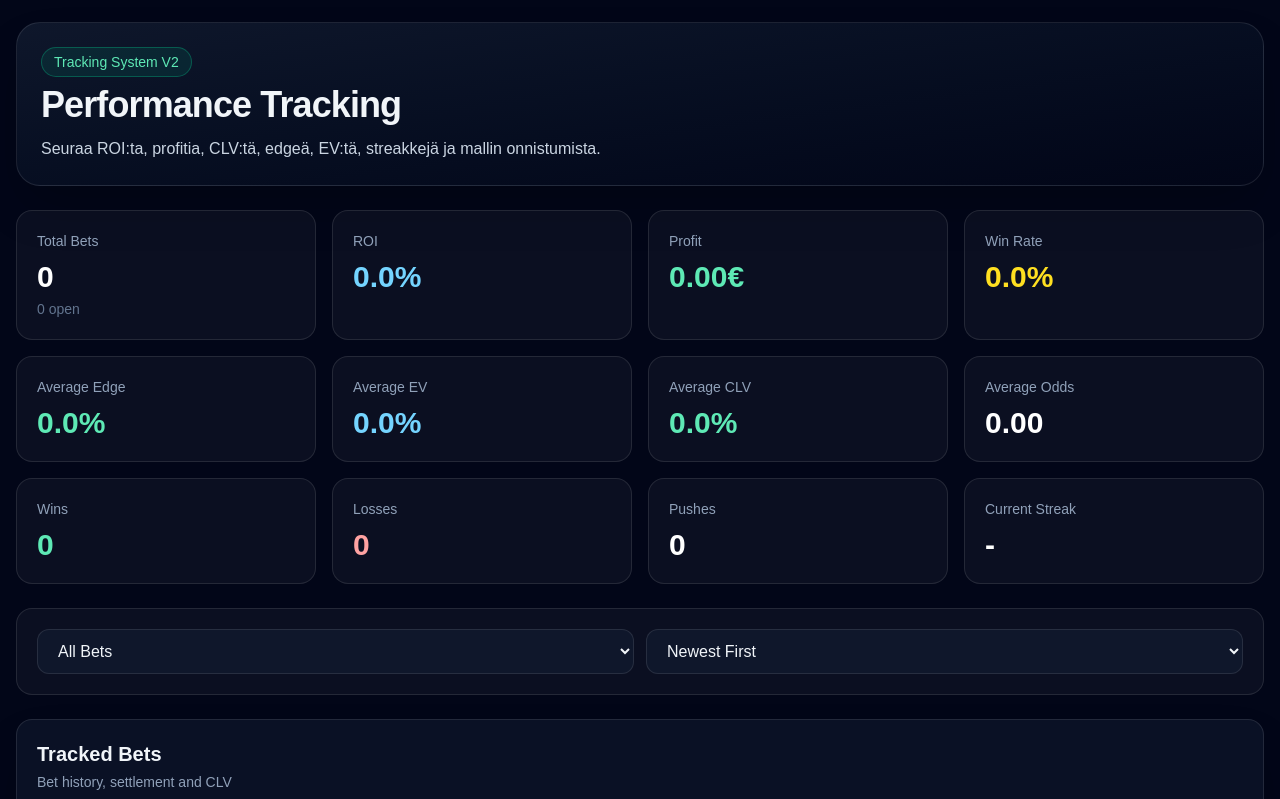
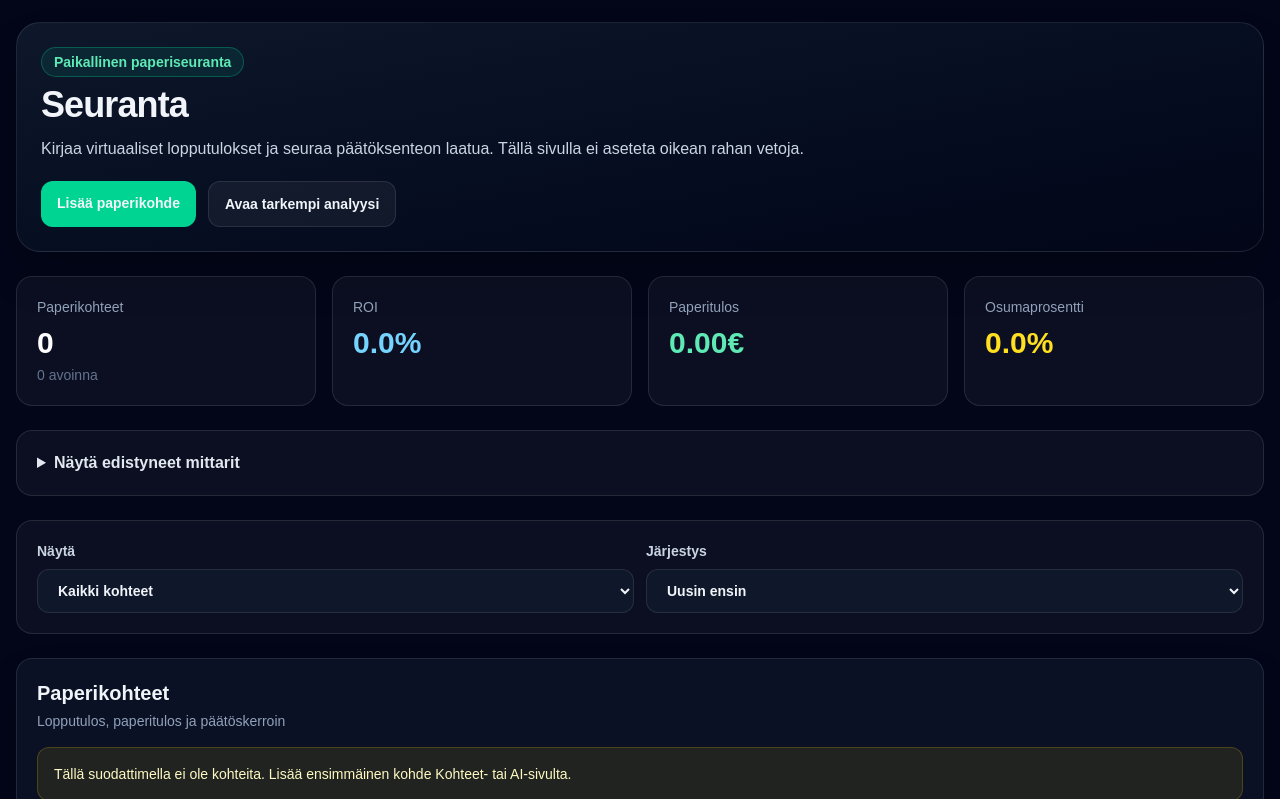
Before and after one commit to vv-glitchhub/scorecaster, a Next.js app: page /tracking in a window 1280 px wide. Shown: the part 341-1140 px from the top of the page. Built offline with nearby package versions, Linux system fonts and the light colour scheme.

Commit message:
Simplify and translate the web paper tracking experience

```diff
--- a/app/tracking/page.jsx
+++ b/app/tracking/page.jsx
@@ -1,8 +1,8 @@
 "use client";
 
 import { useEffect, useState } from "react";
+import Link from "next/link";
 import Panel from "../components/Panel";
-
 import {
   getTrackedBets,
   settleTrackedBet,
@@ -10,26 +10,19 @@ import {
   clearTrackedBets,
   updateClosingOdds
 } from "../../lib/tracking-storage";
-
 import {
   calculateTrackingStats,
   calculateProfitLoss,
   calculateCLV
 } from "../../lib/tracking-engine";
-
 import { formatPercent, formatMoney } from "../../lib/analysis-engine";
 
 function StatBox({ title, value, subtitle, tone = "default" }) {
   const color =
-    tone === "green"
-      ? "text-emerald-300"
-      : tone === "red"
-      ? "text-red-300"
-      : tone === "blue"
-      ? "text-sky-300"
-      : tone === "yellow"
-      ? "text-yellow-300"
-      : "text-white";
+    tone === "green" ? "text-emerald-300" :
+    tone === "red" ? "text-red-300" :
+    tone === "blue" ? "text-sky-300" :
+    tone === "yellow" ? "text-yellow-300" : "text-white";
 
   return (
     <div className="rounded-2xl border border-white/10 bg-white/[0.04] p-5">
@@ -38,6 +31,20 @@ function StatBox({ title, value, subtitle, tone = "default" }) {
       {subtitle && <div className="mt-1 text-sm text-slate-500">{subtitle}</div>}
     </div>
   );
+}
+
+function resultLabel(result) {
+  if (result === "win") return "Voitto";
+  if (result === "loss") return "Tappio";
+  if (result === "push") return "Palautus";
+  return "Avoin";
+}
+
+function resultClass(result) {
+  if (result === "win") return "border-emerald-400/30 bg-emerald-400/10 text-emerald-300";
+  if (result === "loss") return "border-red-400/30 bg-red-400/10 text-red-300";
+  if (result === "push") return "border-sky-400/30 bg-sky-400/10 text-sky-300";
+  return "border-yellow-400/30 bg-yellow-400/10 text-yellow-300";
 }
 
 export default function TrackingPage() {
@@ -58,12 +65,14 @@ export default function TrackingPage() {
     refresh();
   }
 
-  function deleteBet(id) {
+  function removeBet(id) {
+    if (!window.confirm("Poistetaanko tämä paperikohde historiasta?")) return;
     deleteTrackedBet(id);
     refresh();
   }
 
   function clearAll() {
+    if (!window.confirm("Poistetaanko koko paikallinen paperihistoria? Tätä ei voi perua.")) return;
     clearTrackedBets();
     refresh();
   }
@@ -74,7 +83,6 @@ export default function TrackingPage() {
   }
 
   const stats = calculateTrackingStats(bets);
-
   const filteredBets = bets
     .filter((bet) => {
       if (filter === "all") return true;
@@ -88,261 +96,144 @@ export default function TrackingPage() {
     .sort((a, b) => {
       const dateA = new Date(a.createdAt || 0).getTime();
       const dateB = new Date(b.createdAt || 0).getTime();
-
       return sortOrder === "newest" ? dateB - dateA : dateA - dateB;
     });
 
   return (
     <div className="space-y-6">
       <section className="rounded-3xl border border-white/10 bg-gradient-to-br from-slate-900 to-slate-950 p-6 shadow-2xl">
-        <div className="mb-2 inline-flex rounded-full border border-emerald-400/30 bg-emerald-400/10 px-3 py-1 text-sm text-emerald-300">
-          Tracking System V2
+        <div className="mb-2 inline-flex rounded-full border border-emerald-400/30 bg-emerald-400/10 px-3 py-1 text-sm font-black text-emerald-300">
+          Paikallinen paperiseuranta
         </div>
-
-        <h1 className="text-4xl font-black tracking-tight">
-          Performance Tracking
-        </h1>
-
-        <p className="mt-3 text-slate-300">
-          Seuraa ROI:ta, profitia, CLV:tä, edgeä, EV:tä, streakkejä ja mallin
-          onnistumista.
+        <h1 className="text-4xl font-black tracking-tight">Seuranta</h1>
+        <p className="mt-3 max-w-3xl text-slate-300">
+          Kirjaa virtuaaliset lopputulokset ja seuraa päätöksenteon laatua. Tällä sivulla ei aseteta oikean rahan vetoja.
         </p>
-
-        {bets.length > 0 && (
-          <button
-            onClick={clearAll}
-            className="mt-5 rounded-xl border border-red-400/30 bg-red-400/10 px-4 py-2 font-bold text-red-300 hover:bg-red-400/20"
-          >
-            Clear All Local Bets
-          </button>
-        )}
+        <div className="mt-5 flex flex-wrap gap-3">
+          <Link href="/betting" className="rounded-xl bg-emerald-400 px-4 py-3 text-sm font-black text-slate-950">Lisää paperikohde</Link>
+          <Link href="/analytics" className="rounded-xl border border-white/10 bg-white/5 px-4 py-3 text-sm font-black">Avaa tarkempi analyysi</Link>
+          {bets.length > 0 && (
+            <button onClick={clearAll} className="rounded-xl border border-red-400/30 bg-red-400/10 px-4 py-3 text-sm font-black text-red-300 hover:bg-red-400/20">
+              Tyhjennä paikallinen historia
+            </button>
+          )}
+        </div>
       </section>
 
-      <section className="grid gap-4 md:grid-cols-2 xl:grid-cols-4">
-        <StatBox
-          title="Total Bets"
-          value={stats.totalBets}
-          subtitle={`${stats.openBets} open`}
-        />
+      <section className="grid gap-4 sm:grid-cols-2 xl:grid-cols-4">
+        <StatBox title="Paperikohteet" value={stats.totalBets} subtitle={`${stats.openBets} avoinna`} />
         <StatBox title="ROI" value={formatPercent(stats.roi)} tone="blue" />
-        <StatBox
-          title="Profit"
-          value={formatMoney(stats.totalProfit)}
-          tone={stats.totalProfit >= 0 ? "green" : "red"}
-        />
-        <StatBox
-          title="Win Rate"
-          value={formatPercent(stats.winRate)}
-          tone="yellow"
-        />
+        <StatBox title="Paperitulos" value={formatMoney(stats.totalProfit)} tone={stats.totalProfit >= 0 ? "green" : "red"} />
+        <StatBox title="Osumaprosentti" value={formatPercent(stats.winRate)} tone="yellow" />
+      </section>
 
-        <StatBox
-          title="Average Edge"
-          value={formatPercent(stats.averageEdge)}
-          tone="green"
-        />
-        <StatBox
-          title="Average EV"
-          value={formatPercent(stats.averageEV)}
-          tone="blue"
-        />
-        <StatBox
-          title="Average CLV"
-          value={formatPercent(stats.averageCLV)}
-          tone={stats.averageCLV >= 0 ? "green" : "red"}
-        />
-        <StatBox title="Average Odds" value={stats.averageOdds.toFixed(2)} />
-
-        <StatBox title="Wins" value={stats.wins} tone="green" />
-        <StatBox title="Losses" value={stats.losses} tone="red" />
-        <StatBox title="Pushes" value={stats.pushes} />
-        <StatBox title="Current Streak" value={stats.currentStreak} />
-      </section>
+      <details className="rounded-2xl border border-white/10 bg-white/[0.04] p-5">
+        <summary className="cursor-pointer font-black text-slate-200">Näytä edistyneet mittarit</summary>
+        <div className="mt-4 grid gap-3 sm:grid-cols-2 lg:grid-cols-4">
+          <StatBox title="Keskimääräinen edge" value={formatPercent(stats.averageEdge)} tone="green" />
+          <StatBox title="Keskimääräinen EV" value={formatPercent(stats.averageEV)} tone="blue" />
+          <StatBox title="Keskimääräinen CLV" value={formatPercent(stats.averageCLV)} tone={stats.averageCLV >= 0 ? "green" : "red"} />
+          <StatBox title="Keskimääräinen kerroin" value={stats.averageOdds.toFixed(2)} />
+          <StatBox title="Voitot" value={stats.wins} tone="green" />
+          <StatBox title="Tappiot" value={stats.losses} tone="red" />
+          <StatBox title="Palautukset" value={stats.pushes} />
+          <StatBox title="Nykyinen putki" value={stats.currentStreak} />
+        </div>
+      </details>
 
       <section className="rounded-2xl border border-white/10 bg-white/[0.04] p-5">
         <div className="grid gap-3 md:grid-cols-2">
-          <select
-            value={filter}
-            onChange={(event) => setFilter(event.target.value)}
-            className="rounded-xl border border-white/10 bg-slate-900 px-4 py-3 text-slate-100 outline-none"
-          >
-            <option value="all">All Bets</option>
-            <option value="open">Open Bets</option>
-            <option value="settled">Settled Bets</option>
-            <option value="wins">Wins</option>
-            <option value="losses">Losses</option>
-            <option value="pushes">Pushes</option>
-          </select>
-
-          <select
-            value={sortOrder}
-            onChange={(event) => setSortOrder(event.target.value)}
-            className="rounded-xl border border-white/10 bg-slate-900 px-4 py-3 text-slate-100 outline-none"
-          >
-            <option value="newest">Newest First</option>
-            <option value="oldest">Oldest First</option>
-          </select>
+          <label className="text-sm font-bold text-slate-300">
+            Näytä
+            <select aria-label="Suodata paperikohteita" value={filter} onChange={(event) => setFilter(event.target.value)} className="mt-2 w-full rounded-xl border border-white/10 bg-slate-900 px-4 py-3 text-slate-100 outline-none">
+              <option value="all">Kaikki kohteet</option>
+              <option value="open">Avoimet</option>
+              <option value="settled">Ratkaistut</option>
+              <option value="wins">Voitot</option>
+              <option value="losses">Tappiot</option>
+              <option value="pushes">Palautukset</option>
+            </select>
+          </label>
+          <label className="text-sm font-bold text-slate-300">
+            Järjestys
+            <select aria-label="Järjestä paperikohteet" value={sortOrder} onChange={(event) => setSortOrder(event.target.value)} className="mt-2 w-full rounded-xl border border-white/10 bg-slate-900 px-4 py-3 text-slate-100 outline-none">
+              <option value="newest">Uusin ensin</option>
+              <option value="oldest">Vanhin ensin</option>
+            </select>
+          </label>
         </div>
       </section>
 
-      <Panel title="Tracked Bets" subtitle="Bet history, settlement and CLV">
+      <Panel title="Paperikohteet" subtitle="Lopputulos, paperitulos ja päätöskerroin">
         <div className="space-y-4">
           {filteredBets.length === 0 && (
-            <div className="rounded-xl bg-white/[0.04] p-4 text-sm text-slate-400">
-              No tracked bets found with current filters.
+            <div className="rounded-xl border border-yellow-400/20 bg-yellow-400/10 p-4 text-sm text-yellow-100">
+              Tällä suodattimella ei ole kohteita. Lisää ensimmäinen kohde Kohteet- tai AI-sivulta.
             </div>
           )}
 
           {filteredBets.map((bet) => {
-            const profit = calculateProfitLoss({
-              stake: bet.stake,
-              odds: bet.odds,
-              result: bet.result
-            });
-
-            const clv = calculateCLV({
-              odds: bet.odds,
-              closingOdds: bet.closingOdds
-            });
+            const profit = calculateProfitLoss({ stake: bet.stake, odds: bet.odds, result: bet.result });
+            const clv = calculateCLV({ odds: bet.odds, closingOdds: bet.closingOdds });
 
             return (
-              <div
-                key={bet.id}
-                className="rounded-2xl border border-white/10 bg-white/[0.04] p-5"
-              >
-                <div className="flex flex-col gap-4 lg:flex-row lg:items-center lg:justify-between">
-                  <div>
-                    <div className="text-xl font-black">{bet.match}</div>
-
-                    <div className="mt-2 text-sm text-slate-400">
-                      {bet.selection} @ {bet.odds}
+              <article key={bet.id} className="rounded-2xl border border-white/10 bg-white/[0.04] p-5">
+                <div className="flex flex-col gap-4 lg:flex-row lg:items-start lg:justify-between">
+                  <div className="min-w-0">
+                    <div className="flex flex-wrap items-center gap-2">
+                      <span className={`rounded-full border px-3 py-1 text-xs font-black ${resultClass(bet.result)}`}>{resultLabel(bet.result)}</span>
+                      <span className="text-xs text-slate-500">{bet.createdAt ? new Date(bet.createdAt).toLocaleString("fi-FI") : "Päivämäärä puuttuu"}</span>
                     </div>
-
-                    <div className="mt-2 text-xs text-slate-500">
-                      {bet.createdAt
-                        ? new Date(bet.createdAt).toLocaleString("fi-FI")
-                        : "No date"}
-                    </div>
+                    <h2 className="mt-3 text-xl font-black">{bet.match}</h2>
+                    <div className="mt-2 text-sm text-slate-400">{bet.selection} @ {bet.odds}</div>
                   </div>
-
-                  <div className="rounded-xl bg-slate-950 px-4 py-3 text-right">
-                    <div className="text-sm text-slate-400">Stake</div>
-                    <div className="mt-1 text-xl font-black text-emerald-300">
-                      {formatMoney(bet.stake)}
-                    </div>
+                  <div className="rounded-xl bg-slate-950 px-4 py-3 lg:text-right">
+                    <div className="text-sm text-slate-400">Paperipanos</div>
+                    <div className="mt-1 text-xl font-black text-emerald-300">{formatMoney(bet.stake)}</div>
                   </div>
                 </div>
 
-                <div className="mt-5 grid gap-3 md:grid-cols-5">
-                  <div className="rounded-xl bg-slate-950 p-4">
-                    <div className="text-sm text-slate-400">Edge</div>
-                    <div className="mt-2 text-xl font-black text-emerald-300">
-                      {formatPercent(bet.edge)}
-                    </div>
-                  </div>
-
-                  <div className="rounded-xl bg-slate-950 p-4">
-                    <div className="text-sm text-slate-400">EV</div>
-                    <div className="mt-2 text-xl font-black text-sky-300">
-                      {formatPercent(bet.ev)}
-                    </div>
-                  </div>
-
-                  <div className="rounded-xl bg-slate-950 p-4">
-                    <div className="text-sm text-slate-400">Closing Odds</div>
-                    <input
-                      value={bet.closingOdds || ""}
-                      onChange={(event) =>
-                        changeClosingOdds(bet.id, event.target.value)
-                      }
-                      placeholder="1.95"
-                      className="mt-2 w-full rounded-lg border border-white/10 bg-slate-900 px-3 py-2 text-sm outline-none"
-                    />
-                  </div>
-
-                  <div className="rounded-xl bg-slate-950 p-4">
-                    <div className="text-sm text-slate-400">CLV</div>
-                    <div
-                      className={`mt-2 text-xl font-black ${
-                        clv >= 0 ? "text-emerald-300" : "text-red-300"
-                      }`}
-                    >
-                      {formatPercent(clv)}
-                    </div>
-                  </div>
-
-                  <div className="rounded-xl bg-slate-950 p-4">
-                    <div className="text-sm text-slate-400">Profit</div>
-                    <div
-                      className={`mt-2 text-xl font-black ${
-                        profit >= 0 ? "text-emerald-300" : "text-red-300"
-                      }`}
-                    >
-                      {formatMoney(profit)}
-                    </div>
-                  </div>
+                <div className="mt-5 grid gap-3 sm:grid-cols-2 lg:grid-cols-5">
+                  <div className="rounded-xl bg-slate-950 p-4"><div className="text-sm text-slate-400">Edge</div><div className="mt-2 text-xl font-black text-emerald-300">{formatPercent(bet.edge)}</div></div>
+                  <div className="rounded-xl bg-slate-950 p-4"><div className="text-sm text-slate-400">EV</div><div className="mt-2 text-xl font-black text-sky-300">{formatPercent(bet.ev)}</div></div>
+                  <label className="rounded-xl bg-slate-950 p-4 text-sm text-slate-400">
+                    Päätöskerroin
+                    <input aria-label={`Päätöskerroin kohteelle ${bet.match}`} value={bet.closingOdds || ""} onChange={(event) => changeClosingOdds(bet.id, event.target.value)} placeholder="esim. 1,95" inputMode="decimal" className="mt-2 w-full rounded-lg border border-white/10 bg-slate-900 px-3 py-2 text-sm text-white outline-none" />
+                  </label>
+                  <div className="rounded-xl bg-slate-950 p-4"><div className="text-sm text-slate-400">CLV</div><div className={`mt-2 text-xl font-black ${clv >= 0 ? "text-emerald-300" : "text-red-300"}`}>{formatPercent(clv)}</div></div>
+                  <div className="rounded-xl bg-slate-950 p-4"><div className="text-sm text-slate-400">Paperitulos</div><div className={`mt-2 text-xl font-black ${profit >= 0 ? "text-emerald-300" : "text-red-300"}`}>{formatMoney(profit)}</div></div>
                 </div>
 
                 {bet.riskWarnings?.length > 0 && (
-                  <div className="mt-5 rounded-xl border border-yellow-400/20 bg-yellow-400/10 p-4">
-                    <div className="font-bold text-yellow-300">
-                      Risk Warnings
-                    </div>
+                  <details className="mt-5 rounded-xl border border-yellow-400/20 bg-yellow-400/10 p-4">
+                    <summary className="cursor-pointer font-bold text-yellow-300">Näytä riskivaroitukset</summary>
                     <ul className="mt-2 space-y-1 text-sm text-slate-300">
-                      {bet.riskWarnings.map((warning) => (
-                        <li key={warning}>• {warning}</li>
-                      ))}
+                      {bet.riskWarnings.map((warning) => <li key={warning}>• {warning}</li>)}
                     </ul>
-                  </div>
+                  </details>
                 )}
 
                 <div className="mt-5 flex flex-wrap gap-3">
-                  {bet.result === "pending" && (
+                  {bet.result === "pending" ? (
                     <>
-                      <button
-                        onClick={() => settleBet(bet.id, "win")}
-                        className="rounded-xl bg-emerald-400 px-4 py-2 font-bold text-slate-950 hover:bg-emerald-300"
-                      >
-                        Mark Win
-                      </button>
-
-                      <button
-                        onClick={() => settleBet(bet.id, "loss")}
-                        className="rounded-xl bg-red-400 px-4 py-2 font-bold text-slate-950 hover:bg-red-300"
-                      >
-                        Mark Loss
-                      </button>
-
-                      <button
-                        onClick={() => settleBet(bet.id, "push")}
-                        className="rounded-xl bg-yellow-400 px-4 py-2 font-bold text-slate-950 hover:bg-yellow-300"
-                      >
-                        Mark Push
-                      </button>
+                      <button onClick={() => settleBet(bet.id, "win")} className="rounded-xl bg-emerald-400 px-4 py-2 font-black text-slate-950 hover:bg-emerald-300">Merkitse voitoksi</button>
+                      <button onClick={() => settleBet(bet.id, "loss")} className="rounded-xl bg-red-400 px-4 py-2 font-black text-slate-950 hover:bg-red-300">Merkitse tappioksi</button>
+                      <button onClick={() => settleBet(bet.id, "push")} className="rounded-xl bg-yellow-400 px-4 py-2 font-black text-slate-950 hover:bg-yellow-300">Merkitse palautukseksi</button>
                     </>
+                  ) : (
+                    <button onClick={() => settleBet(bet.id, "pending")} className="rounded-xl border border-white/10 bg-white/5 px-4 py-2 font-black text-slate-300 hover:bg-white/10">Avaa uudelleen</button>
                   )}
-
-                  {bet.result !== "pending" && (
-                    <button
-                      onClick={() => settleBet(bet.id, "pending")}
-                      className="rounded-xl border border-white/10 bg-white/5 px-4 py-2 font-bold text-slate-300 hover:bg-white/10"
-                    >
-                      Reopen
-                    </button>
-                  )}
-
-                  <button
-                    onClick={() => deleteBet(bet.id)}
-                    className="rounded-xl border border-white/10 bg-white/5 px-4 py-2 font-bold text-slate-300 hover:bg-white/10"
-                  >
-                    Delete
-                  </button>
+                  <button onClick={() => removeBet(bet.id)} className="rounded-xl border border-red-400/30 bg-red-400/10 px-4 py-2 font-black text-red-300 hover:bg-red-400/20">Poista</button>
                 </div>
-              </div>
+              </article>
             );
           })}
         </div>
       </Panel>
+
+      <div className="rounded-2xl border border-sky-400/20 bg-sky-400/10 p-4 text-sm leading-6 text-sky-100">
+        Tämä sivu käyttää selaimen paikallista historiaa. Kirjautuneen käyttäjän suojattu pilvihistoria löytyy mobiilisovelluksesta ja Pilvisynkronointi-sivulta, kun Supabase-tuotanto on aktivoitu.
+      </div>
     </div>
   );
 }
```
